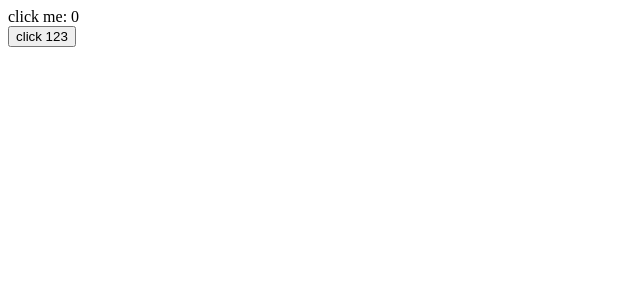
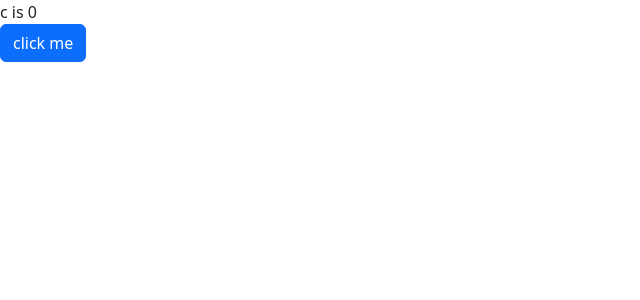
Before and after one commit to chaluemwut/webdev, a Nuxt app: page /lab03/ref in a window 1280 px wide. Shown: the top 300 px of the page, without its empty margins (0-640 px from the left). Built offline with nearby package versions, Linux system fonts and the light colour scheme.

Commit message:
add bootstrap

```diff
--- a/nuxt.config.ts
+++ b/nuxt.config.ts
@@ -1,4 +1,5 @@
 // https://nuxt.com/docs/api/configuration/nuxt-config
 export default defineNuxtConfig({
-  devtools: { enabled: true }
+  devtools: { enabled: true },
+  css: ["bootstrap/dist/css/bootstrap.min.css"]
 })
--- a/package.json
+++ b/package.json
@@ -16,6 +16,7 @@
     "vue-router": "^4.2.5"
   },
   "dependencies": {
-    "axios": "^1.6.2"
+    "axios": "^1.6.2",
+    "bootstrap": "^5.3.2"
   }
 }
--- a/pages/lab03/index.vue
+++ b/pages/lab03/index.vue
@@ -1,4 +1,5 @@
 <template>
     <div>
+        <a href="/lab03/ref">ref</a>
     </div>
 </template>
--- a/pages/lab03/ref.vue
+++ b/pages/lab03/ref.vue
@@ -1,17 +1,16 @@
 <template>
     <div>
-        click me: {{ count }}
+        c is {{ c }}
     </div>
+
     <div>
-        <button @click="onClick">click 123</button>
+        <button class="btn btn-primary" @click="c++">click me</button>
     </div>
 </template>
 
 <script setup>
-    import {ref} from 'vue'
-    const count = ref(0)
+import {ref} from 'vue'
 
-    function onClick(){
-        count.value++
-    }
+const c = ref(0)
+
 </script>
```
Also changed, not shown: 1 other file (tests, documents, lock files or other folders).
